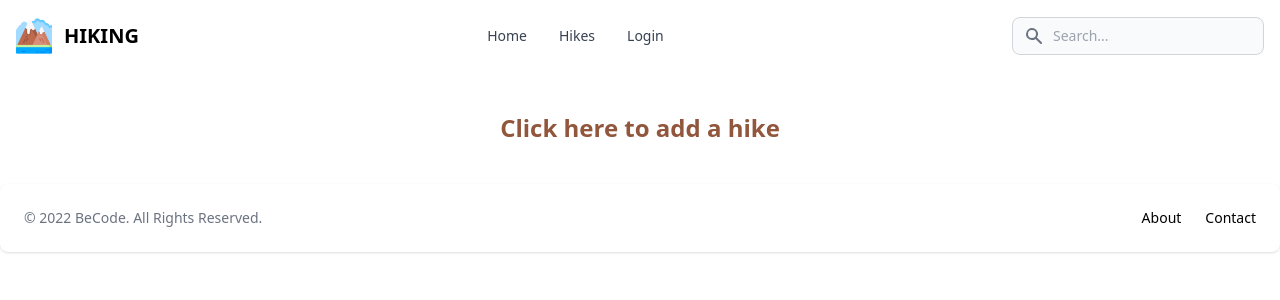
After one commit to becodeorg/hamilton-7-hiking-project-anselme-kimberley-loic, a PHP site: template src/app/views/MyHikes.view.php in a window 1280 px wide. The commit adds this page. Shown: the top 300 px of the page. Run offline with PHP 8.4, Linux system fonts and the light colour scheme; the template is opened without the code that fills it, so the values that code supplies are empty; style sheets or scripts are compiled from the project's sources.

Commit message:
Fix removeHike, add MyHikes.view.php, get MyHikes, show MyHikes

```diff
--- /dev/null
+++ b/src/app/views/MyHikes.view.php
@@ -0,0 +1,30 @@
+<?php if (sizeof($hikes) < 1):?>
+<div class="flex justify-center p-10">
+    <a href="/addhike" class="text-2xl text-brown-hike font-semibold">Click here to add a hike</a>
+</div>
+
+<?php else: ?>
+<?php endif ?>
+<div class="flex-col items-center justify-center">
+    <?php foreach ($hikes as $hike) : ?>
+        <div class="hike relative font-medium flex items-center content-center">
+            <div class="mr-auto ml-auto w-full px-6 py-8">
+                <div class="max-w-md mx-auto bg-white rounded-xl shadow-md overflow-hidden md:max-w-2xl lg:max-w-5xl hover:scale-105 hover:shadow-2xl transition-all">
+                    <a href="/singlehike?code=<?= $hike['hid']; ?>">
+                        <div class="md:flex">
+                            <div class="top md:flex-shrink-0">
+                                <img class="image" />
+                            </div>
+                            <div class="p-8">
+                                <h5 class="uppercase tracking-wide text-brown-hike text-sm font-semibold">Hike</h5>
+                                <p class="block mt-1 text-lg leading-tight font-medium text-black"><?php echo $hike['name'] . ' / '. $hike['distance'] .'km' ?></p>
+                                <p class="hike_preview-description mt-2 text-gray-500"><?= $hike['description'] ?></p>
+                            </div>
+                        </div>
+                    </a>
+                </div>
+            </div>
+        </div>
+    <?php endforeach; ?>
+</div>
+<script src="scripts/arrayImage.js" defer></script>
--- a/src/public/index.php
+++ b/src/public/index.php
@@ -75,3 +75,9 @@ if ($url === "deletinghike") {
     $hikesController = new HikesController();
     $hikesController->deleteHike($code);
 }
+
+if ($url === "myhikes") {
+    $uid = $_SESSION['user']['uid'];
+    $hikesController = new HikesController();
+    $hikesController->showMyHikes($uid);
+}
```
Also changed, not shown: src/app/controllers/HikesController.php (+8 -0 lines), src/app/models/Hikes.php (+16 -1 lines).
